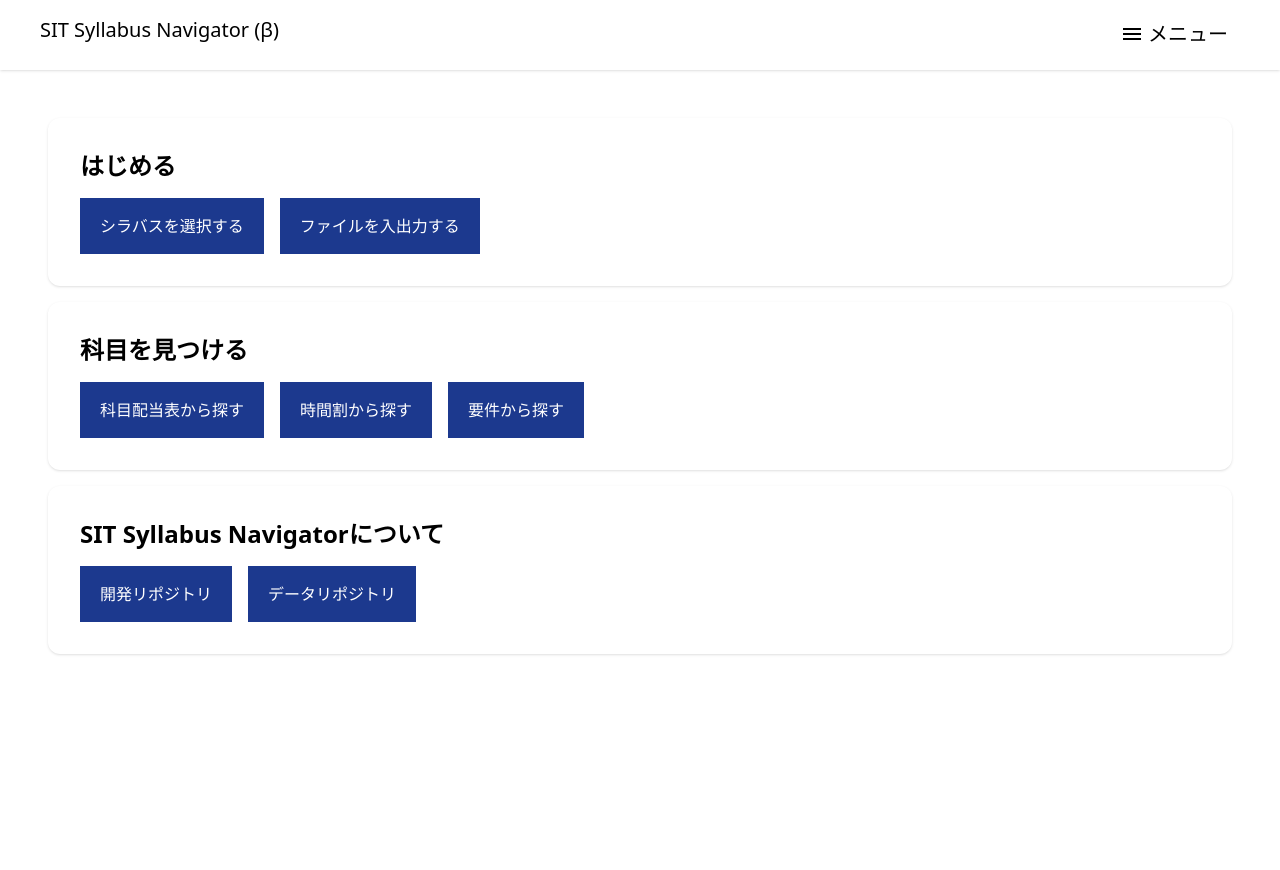
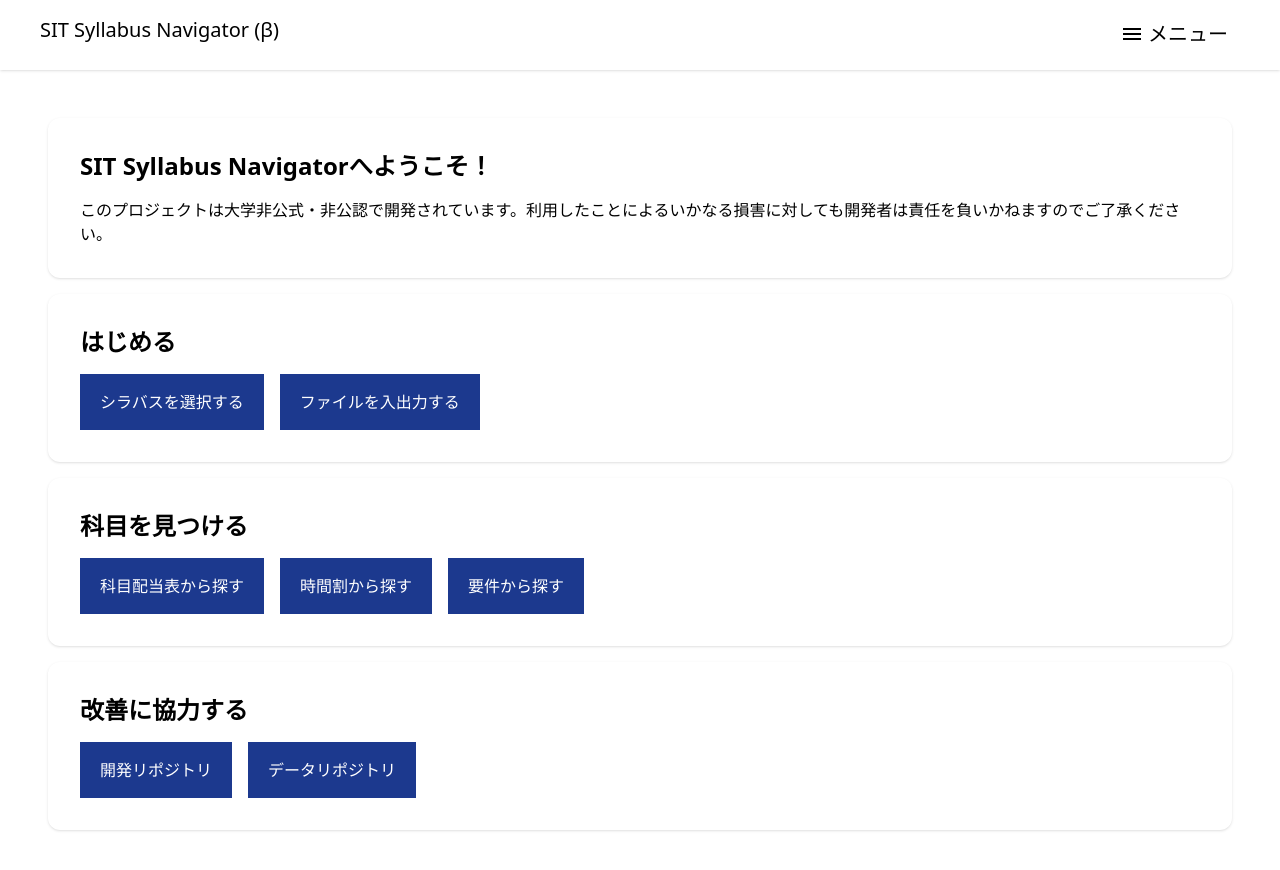
Before and after one commit to glyzinieh/SIT-Syllabus-Navigator, a Next.js app: page / in a window 1280 px wide. Shown: the top 870 px of the page. Before the commit the page ends 800 px from the top, so only its background shows below. Built offline with nearby package versions, Linux system fonts and the light colour scheme; what @digital-go-jp/tailwind-theme-plugin would draw is missing.

Commit message:
ページコンポーネントにウェルカムメッセージとプロジェクトの説明を追加

```diff
--- a/src/app/(index)/page.tsx
+++ b/src/app/(index)/page.tsx
@@ -3,6 +3,14 @@ import { MenuButton, MenuSection } from "./_components";
 export default function Page() {
 	return (
 		<>
+			<section className="shadow rounded-xl p-8 my-4">
+				<h1 className="text-2xl font-bold mb-4">
+					SIT Syllabus Navigatorへようこそ！
+				</h1>
+				<p>
+					このプロジェクトは大学非公式・非公認で開発されています。利用したことによるいかなる損害に対しても開発者は責任を負いかねますのでご了承ください。
+				</p>
+			</section>
 			<MenuSection title="はじめる">
 				<MenuButton href="/select">シラバスを選択する</MenuButton>
 				<MenuButton aria-disabled>ファイルを入出力する</MenuButton>
@@ -12,7 +20,7 @@ export default function Page() {
 				<MenuButton aria-disabled>時間割から探す</MenuButton>
 				<MenuButton aria-disabled>要件から探す</MenuButton>
 			</MenuSection>
-			<MenuSection title="SIT Syllabus Navigatorについて">
+			<MenuSection title="改善に協力する">
 				<MenuButton
 					href="https://github.com/glyzinieh/sit-syllabus-navigator"
 					target="_blank"
```
